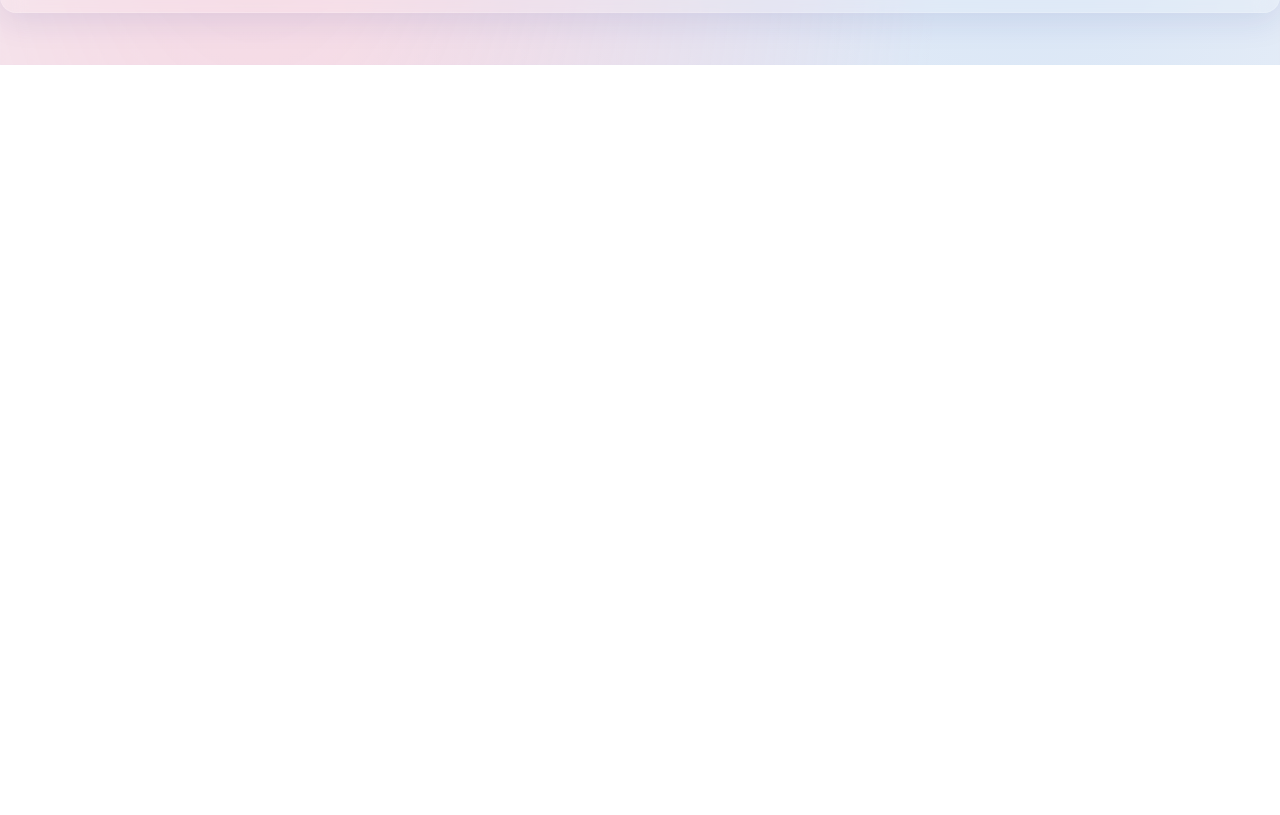
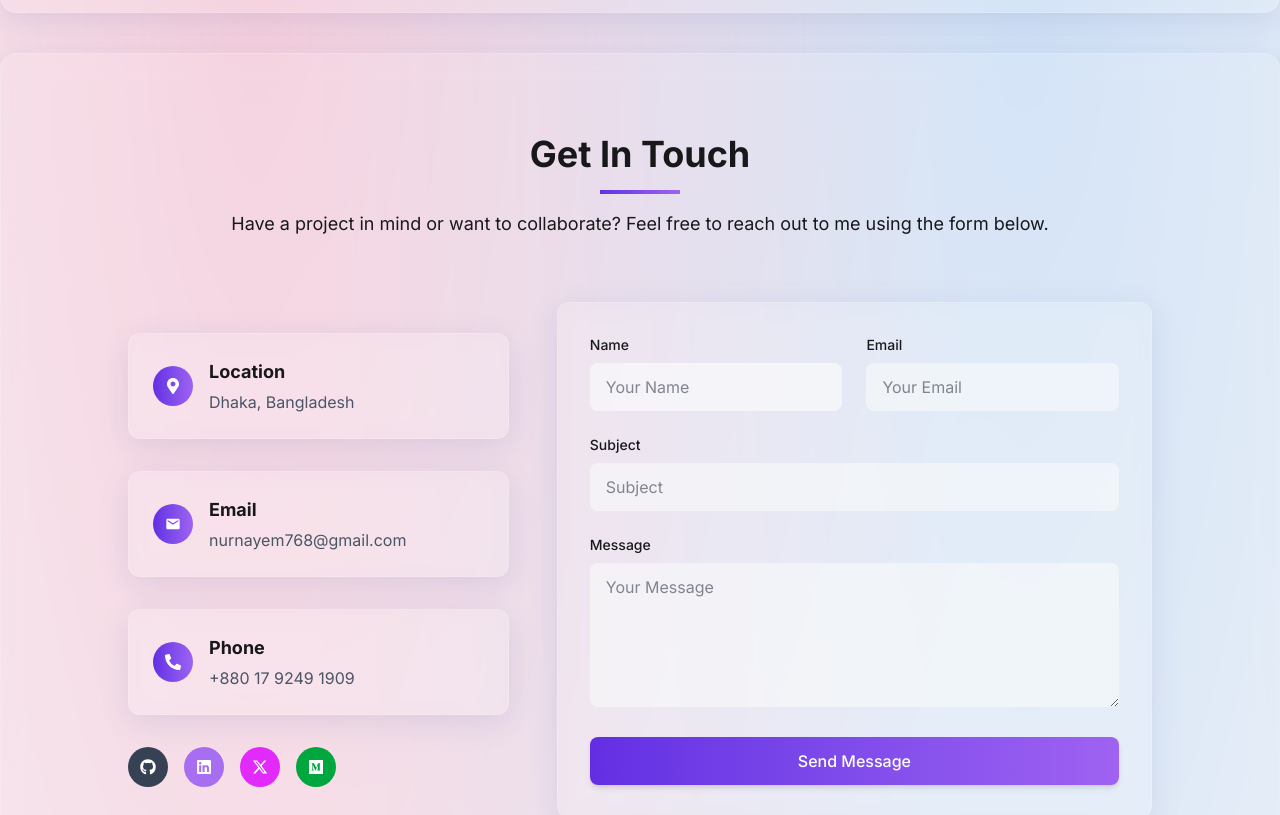
Before and after one commit to Nur-Nayeem/My-second-portfolio, a React (Vite) app: page / in a window 1280 px wide. Shown: the part 4080-4895 px from the top of the page. Before the commit the page ends 4145 px from the top, so only its background shows below. Built offline with nearby package versions, Linux system fonts and the light colour scheme.

Commit message:
added contact section

```diff
--- a/src/App.jsx
+++ b/src/App.jsx
@@ -4,6 +4,7 @@ import HeroSection from "./components/HeroSection";
 import AboutMe from "./components/AboutMe";
 import Skills from "./components/Skills";
 import Projects from "./components/Projects";
+import Contact from "./components/Contact";
 
 const App = () => {
   return (
@@ -18,6 +19,7 @@ const App = () => {
         <AboutMe />
         <Skills />
         <Projects />
+        <Contact />
       </main>
     </div>
   );
--- /dev/null
+++ b/src/components/Contact.jsx
@@ -0,0 +1,185 @@
+import React from "react";
+import {
+  FaGithub,
+  FaLinkedin,
+  FaMapMarkerAlt,
+  FaMedium,
+  FaPhoneAlt,
+} from "react-icons/fa";
+import { FaXTwitter } from "react-icons/fa6";
+import { MdEmail } from "react-icons/md";
+
+const Contact = () => {
+  return (
+    <section
+      id="contact"
+      className="py-20 glass-blur transition-colors duration-300 rounded-2xl mt-10"
+    >
+      <div className="container mx-auto px-4 sm:px-6 lg:px-8">
+        <div className="text-center mb-16">
+          <h2 className="text-3xl sm:text-4xl font-bold mb-4">Get In Touch</h2>
+          <div className="w-20 h-1 bg-linear-to-r from-[#632EE3] to-[#9F62F2] mx-auto"></div>
+          <p className="mt-4 text-lg max-w-4xl mx-auto">
+            Have a project in mind or want to collaborate? Feel free to reach
+            out to me using the form below.
+          </p>
+        </div>
+        <div className="max-w-5xl mx-auto grid grid-cols-1 items-center lg:grid-cols-5 gap-12">
+          <div className="lg:col-span-2 space-y-8">
+            <div className="p-6 rounded-xl glass-blur shadow-md">
+              <div className="flex items-center">
+                <div className="bg-linear-to-r from-[#632EE3] to-[#9F62F2] p-3 rounded-full text-white mr-4">
+                  <FaMapMarkerAlt />
+                </div>
+                <div>
+                  <h3 className="text-lg font-bold mb-1">Location</h3>
+                  <p className="text-gray-600">Dhaka, Bangladesh</p>
+                </div>
+              </div>
+            </div>
+            <div className="p-6 rounded-xl glass-blur shadow-md">
+              <div className="flex items-center">
+                <div className="bg-linear-to-r from-[#632EE3] to-[#9F62F2] p-3 rounded-full text-white mr-4">
+                  <MdEmail />
+                </div>
+                <div>
+                  <h3 className="text-lg font-bold mb-1">Email</h3>
+                  <p className="text-gray-600">nurnayem768@gmail.com</p>
+                </div>
+              </div>
+            </div>
+            <div className="p-6 rounded-xl glass-blur shadow-md">
+              <div className="flex items-center">
+                <div className="bg-linear-to-r from-[#632EE3] to-[#9F62F2] p-3 rounded-full text-white mr-4">
+                  <FaPhoneAlt />
+                </div>
+                <div>
+                  <h3 className="text-lg font-bold mb-1">Phone</h3>
+                  <p className="text-gray-600">+880 17 9249 1909</p>
+                </div>
+              </div>
+            </div>
+            <div className="flex space-x-4 mt-6">
+              <a
+                href="https://github.com/username"
+                target="_blank"
+                rel="noopener noreferrer"
+                className="bg-gray-700 hover:bg-gray-800 text-white p-3 rounded-full transition-colors duration-300 cursor-pointer"
+                aria-label="GitHub"
+              >
+                <FaGithub />
+              </a>
+              <a
+                href="https://linkedin.com/in/username"
+                target="_blank"
+                rel="noopener noreferrer"
+                className="bg-primary/90 hover:bg-primary text-white p-3 rounded-full transition-colors duration-300 cursor-pointer"
+                aria-label="LinkedIn"
+              >
+                <FaLinkedin />
+              </a>
+              <a
+                href="https://twitter.com/username"
+                target="_blank"
+                rel="noopener noreferrer"
+                className="bg-fuchsia-500 hover:bg-fuchsia-600 text-white p-3 rounded-full transition-colors duration-300 cursor-pointer"
+                aria-label="Twitter"
+              >
+                <FaXTwitter />
+              </a>
+              <a
+                href="https://medium.com/@username"
+                target="_blank"
+                rel="noopener noreferrer"
+                className="bg-green-600 hover:bg-green-700 text-white p-3 rounded-full transition-colors duration-300 cursor-pointer"
+                aria-label="Medium"
+              >
+                <FaMedium />
+              </a>
+            </div>
+          </div>
+          <div className="lg:col-span-3">
+            <form className="p-8 rounded-xl shadow-lg glass-blur">
+              <div className="grid grid-cols-1 sm:grid-cols-2 gap-6 mb-6">
+                <div>
+                  <label
+                    htmlFor="name"
+                    className="block text-sm font-medium mb-2"
+                  >
+                    Name
+                  </label>
+                  <input
+                    type="text"
+                    id="name"
+                    name="name"
+                    className="w-full px-4 py-3 rounded-lg bg-gray-50/70 border-gray-300 text-gray-900 focus:outline-primary"
+                    placeholder="Your Name"
+                    required
+                  />
+                </div>
+                <div>
+                  <label
+                    htmlFor="email"
+                    className="block text-sm font-medium mb-2"
+                  >
+                    Email
+                  </label>
+                  <input
+                    type="email"
+                    id="email"
+                    name="email"
+                    className="w-full px-4 py-3 rounded-lg bg-gray-50/60  border-gray-300 text-gray-900 focus:outline-primary"
+                    placeholder="Your Email"
+                    required
+                  />
+                </div>
+              </div>
+              <div className="mb-6">
+                <label
+                  htmlFor="subject"
+                  className="block text-sm font-medium mb-2"
+                >
+                  Subject
+                </label>
+                <input
+                  type="text"
+                  id="subject"
+                  name="subject"
+                  className={
+                    "w-full px-4 py-3 rounded-lg bg-gray-50/60 border-gray-300 text-gray-900 focus:outline-primary "
+                  }
+                  placeholder="Subject"
+                  required
+                />
+              </div>
+              <div className="mb-6">
+                <label
+                  htmlFor="message"
+                  className="block text-sm font-medium mb-2"
+                >
+                  Message
+                </label>
+                <textarea
+                  id="message"
+                  name="message"
+                  rows={5}
+                  className="w-full px-4 py-3 rounded-lg bg-gray-50/60  border-gray-300 text-gray-900 focus:outline-primary"
+                  placeholder="Your Message"
+                  required
+                ></textarea>
+              </div>
+              <button
+                type="submit"
+                className="w-full btn-primary text-white font-medium py-3 px-6 rounded-lg shadow-md hover:shadow-lg hover:scale-102 transition-all duration-300 cursor-pointer"
+              >
+                Send Message
+              </button>
+            </form>
+          </div>
+        </div>
+      </div>
+    </section>
+  );
+};
+
+export default Contact;
```
